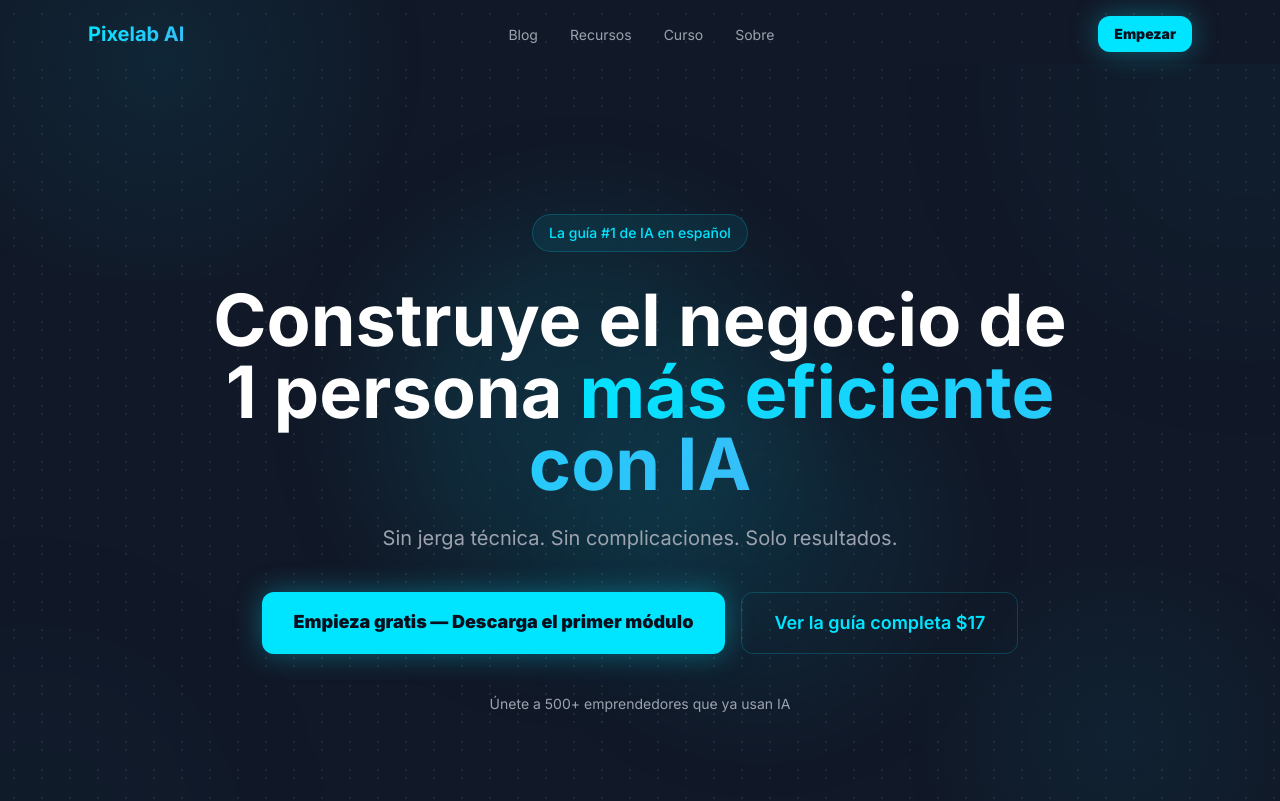
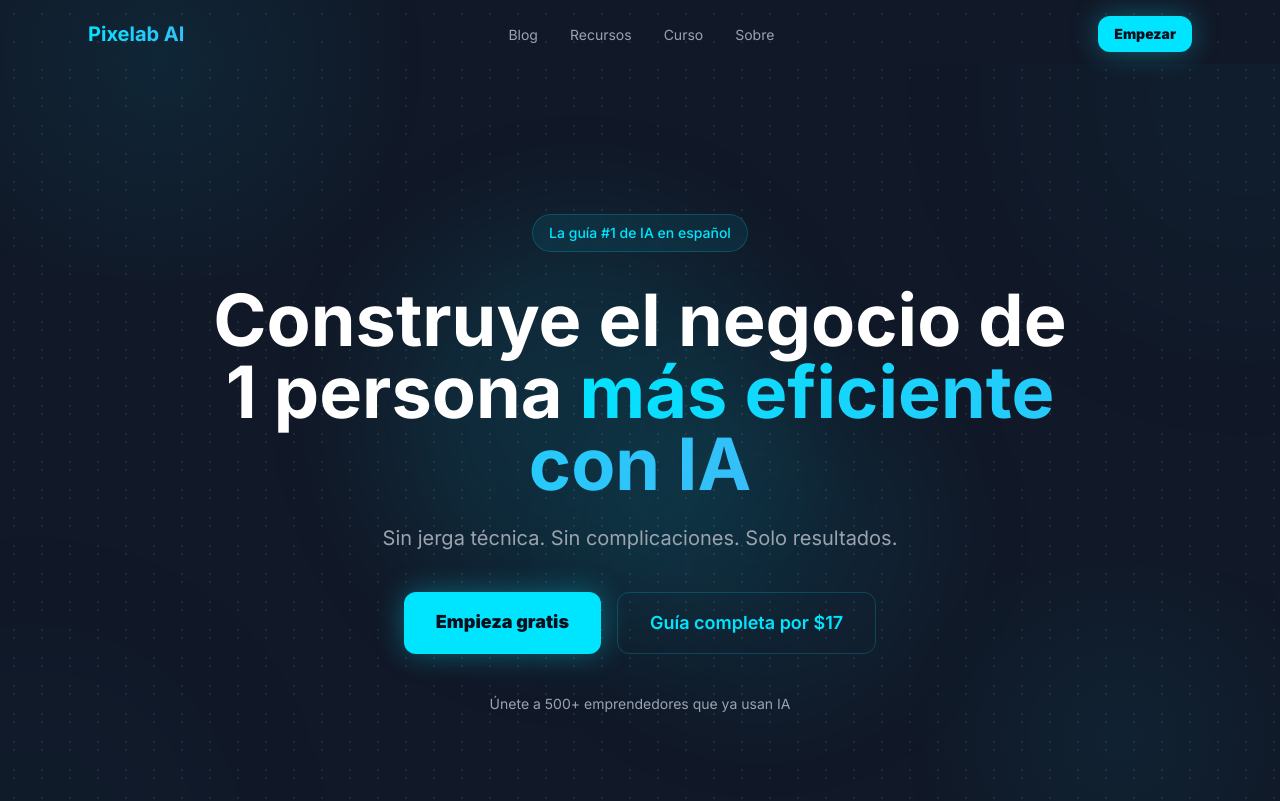
Before and after one commit to Brainopenclaw/pixelabai-coming-soon, a Next.js app: page / in a window 1280 px wide. Shown: the top 801 px of the page. Built offline with nearby package versions, Linux system fonts and the light colour scheme.

Commit message:
fix: CTA copy shorter, paid guide → thank-you-free-guide (not order-form)

```diff
--- a/src/app/recursos/page.tsx
+++ b/src/app/recursos/page.tsx
@@ -98,7 +98,7 @@ export default function RecursosPage() {
         <motion.div initial="hidden" whileInView="visible" viewport={{ once: true }} variants={fadeUp} transition={{ duration: 0.6 }} className="max-w-2xl mx-auto">
           <h2 className="text-2xl md:text-3xl font-bold mb-4">¿Listo para el siguiente nivel?</h2>
           <p className="text-gray-400 mb-8">Construye un ChatGPT que conoce tu negocio, recuerda todo y trabaja solo. La guía completa por $17.</p>
-          <a href="https://bio.pixelabai.com/order-form" target="_blank" rel="noopener noreferrer" className="inline-block px-8 py-4 font-black rounded-xl transition-opacity hover:opacity-90" style={{ background: "#00E5FF", color: "#0a0f1e", boxShadow: "0 0 28px rgba(0,229,255,0.45)" }}>Ver la guía completa $17</a>
+          <a href="https://bio.pixelabai.com/thank-you-free-guide" target="_blank" rel="noopener noreferrer" className="inline-block px-8 py-4 font-black rounded-xl transition-opacity hover:opacity-90" style={{ background: "#00E5FF", color: "#0a0f1e", boxShadow: "0 0 28px rgba(0,229,255,0.45)" }}>Guía completa por $17</a>
         </motion.div>
       </section>
     </main>
--- a/src/app/sobre-mi/page.tsx
+++ b/src/app/sobre-mi/page.tsx
@@ -121,7 +121,7 @@ export default function SobreMiPage() {
           </motion.div>
           <motion.div initial="hidden" whileInView="visible" viewport={{ once: true }} variants={fadeUp} transition={{ duration: 0.6, delay: 0.2 }}>
             <a href="https://bio.pixelabai.com" target="_blank" rel="noopener noreferrer" className="inline-flex items-center gap-2 px-8 py-4 bg-[#00E5FF] text-[#0a0f1e] font-black rounded-xl hover:opacity-90 transition-opacity shadow-[0_0_28px_rgba(0,229,255,0.35)]">
-              <Download className="w-5 h-5" />Descarga el primer módulo gratis
+              <Download className="w-5 h-5" />Empieza gratis
             </a>
           </motion.div>
         </div>
--- a/src/components/CTASection.tsx
+++ b/src/components/CTASection.tsx
@@ -45,10 +45,10 @@ export default function CTASection() {
               onMouseEnter={(e) => { (e.currentTarget as HTMLElement).style.boxShadow = "0 0 44px rgba(0,229,255,0.55)"; (e.currentTarget as HTMLElement).style.transform = "translateY(-1px)"; }}
               onMouseLeave={(e) => { (e.currentTarget as HTMLElement).style.boxShadow = "0 0 28px rgba(0,229,255,0.35)"; (e.currentTarget as HTMLElement).style.transform = "translateY(0)"; }}
             >
-              Empieza gratis — Primer módulo
+              Empieza gratis
             </a>
             <a
-              href="https://bio.pixelabai.com/order-form"
+              href="https://bio.pixelabai.com/thank-you-free-guide"
               target="_blank"
               rel="noopener noreferrer"
               className="px-8 py-4 rounded-xl font-black text-lg transition-all"
@@ -59,7 +59,7 @@ export default function CTASection() {
               onMouseEnter={(e) => { (e.currentTarget as HTMLElement).style.borderColor = "rgba(0,229,255,0.5)"; }}
               onMouseLeave={(e) => { (e.currentTarget as HTMLElement).style.borderColor = "rgba(0,229,255,0.2)"; }}
             >
-              Ver la guía completa $17
+              Guía completa por $17
             </a>
           </motion.div>
         </motion.div>
--- a/src/components/Hero.tsx
+++ b/src/components/Hero.tsx
@@ -78,16 +78,16 @@ export default function Hero() {
             onMouseEnter={(e) => { (e.currentTarget as HTMLElement).style.boxShadow = "0 0 44px rgba(0,229,255,0.55)"; (e.currentTarget as HTMLElement).style.transform = "translateY(-1px)"; }}
             onMouseLeave={(e) => { (e.currentTarget as HTMLElement).style.boxShadow = "0 0 28px rgba(0,229,255,0.35)"; (e.currentTarget as HTMLElement).style.transform = "translateY(0)"; }}
           >
-            <span className="relative z-10">Empieza gratis — Descarga el primer módulo</span>
+            <span className="relative z-10">Empieza gratis</span>
           </a>
           <a
-            href="https://bio.pixelabai.com/order-form"
+            href="https://bio.pixelabai.com/thank-you-free-guide"
             target="_blank"
             rel="noopener noreferrer"
             className="px-8 py-4 rounded-xl font-semibold text-lg transition-all"
             style={{ border: "1px solid rgba(0,229,255,0.2)", color: "#00E5FF" }}
           >
-            Ver la guía completa $17
+            Guía completa por $17
           </a>
         </motion.div>
 
```
